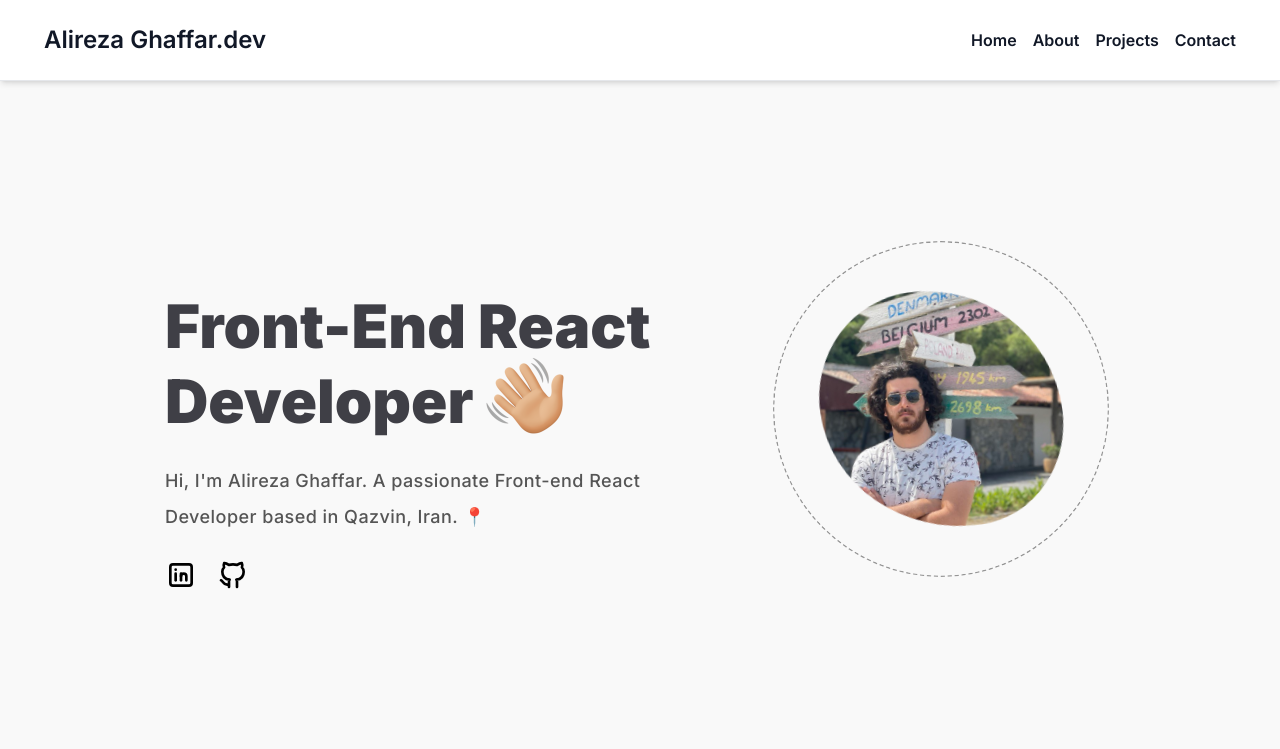
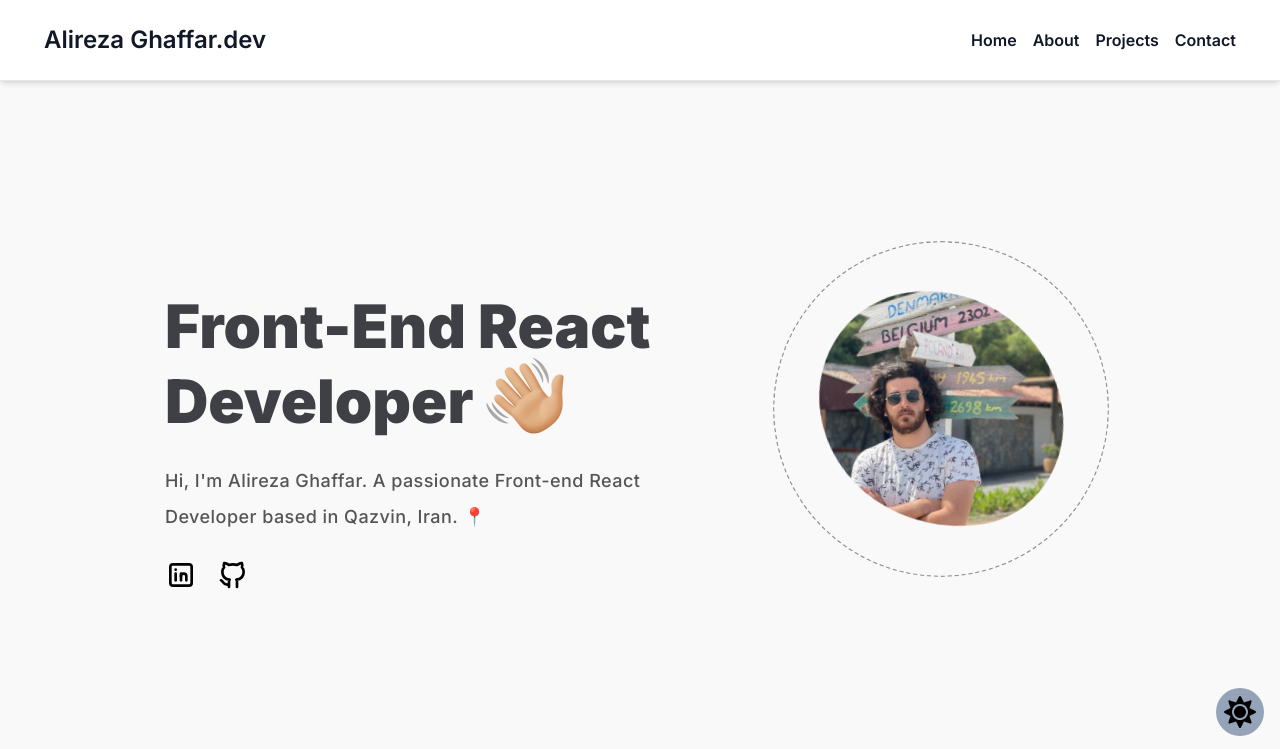
Before and after one commit to ali-reza-gh/personalweb, a Next.js app: page / in a window 1280 px wide. Shown: the top 749 px of the page. Built offline with nearby package versions, Linux system fonts and the light colour scheme; grey boxes are pictures that could not be loaded.

Commit message:
fix darck mode buttom position

```diff
--- a/app/page.js
+++ b/app/page.js
@@ -12,8 +12,7 @@ export default function root() {
       <Home />
       <Abuot />
       <Project />
-      <DarkModeButton className={"object-right-bottom"} />
-
+      <DarkModeButton className={"fixed right-4 bottom-16  p-2 rounded-full bg-slate-400"} />
     </div>
   );
 }
```
